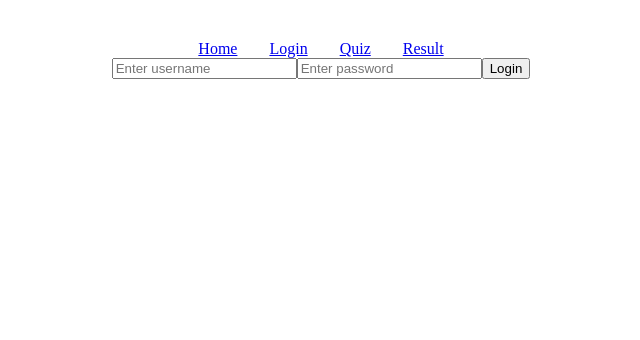
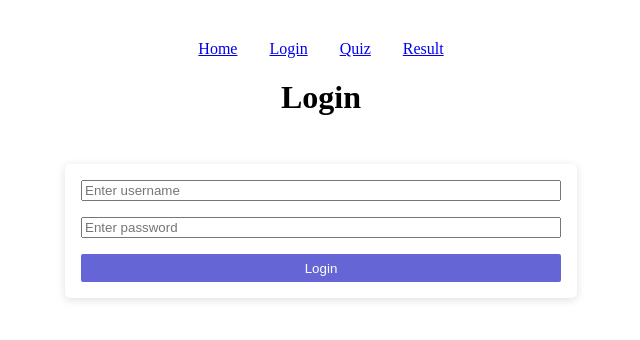
Before and after one commit to sanskriti2005/react-quiz-app, a React (Vite) app: page /#/login in a window 1280 px wide. Shown: the top 340 px of the page, without its empty margins (319-959 px from the left). Built offline with nearby package versions, Linux system fonts and the light colour scheme.

Commit message:
built the quizItem page

```diff
--- a/src/App.css
+++ b/src/App.css
@@ -46,3 +46,32 @@ nav{
   gap: 2rem;
   justify-content: center;
 }
+
+.login-form{
+  display: flex;
+  flex-direction: column;
+  gap: 1rem;
+  width: 40%;
+  padding: 1rem;
+  margin: auto;
+  margin-top: 3rem;
+  box-shadow: rgba(99, 99, 99, 0.2) 0px 2px 8px 0px;
+  border-radius: 5px;
+}
+
+.login-form > input[type=submit]{
+  background-color: rgb(101, 101, 213);
+  border: none;
+  color: white;
+  padding: 0.4rem;
+  border-radius: 2px;
+
+}
+
+.result{
+  box-shadow: rgba(99, 99, 99, 0.2) 0px 2px 8px 0px;
+  background-color: #d7d7d7;
+  padding: 4rem;
+  margin: 2rem;
+  border-radius: 2px;
+}
--- a/src/App.jsx
+++ b/src/App.jsx
@@ -7,6 +7,7 @@ import { Routes, Route } from "react-router-dom";
 import { Login } from "./components/Login";
 import { Navbar } from "./components/Navbar";
 import { Quiz } from "./components/Quiz";
+import { Result } from "./components/Result";
 
 function App() {
   const [count, setCount] = useState(0);
@@ -19,6 +20,7 @@ function App() {
         <Route path="/" element={<Home />} />
         <Route path="/login" element={<Login />} />
         <Route path="/quiz" element={<Quiz/>}/>
+        <Route path="/result/:userId" element={<Result/>}/>
       </Routes>
     </>
   );
--- a/src/components/Login.jsx
+++ b/src/components/Login.jsx
@@ -21,10 +21,13 @@ export const Login = () => {
   }
 
   return (
-    <form onSubmit={handleSubmit}>
+    <div>
+      <h1>Login</h1>
+    <form onSubmit={handleSubmit} className='login-form'>
       <input type="text" placeholder='Enter username' name='username' onChange={handleInput}/>
       <input type="password" placeholder='Enter password' name='password' onChange={handleInput}/>
       <input type="submit" value='Login' />
     </form>
+    </div>
   )
 }
--- a/src/components/Quiz.jsx
+++ b/src/components/Quiz.jsx
@@ -1,11 +1,14 @@
 import axios from "axios";
 import React, { useContext, useEffect, useState } from "react";
 import { AuthContext } from "../context/AuthContextProvider";
+import { useNavigate } from "react-router-dom";
+import { QuizItem } from "./QuizItem";
 
 export const Quiz = () => {
   const [questions, setQuestions] = useState([]);
   const [answers, setAnswers] = useState({});
-  const {userId} = useContext(AuthContext);
+  const { userId } = useContext(AuthContext);
+  const navigate = useNavigate();
 
   useEffect(() => {
     axios
@@ -14,68 +17,38 @@ export const Quiz = () => {
       .catch((err) => console.log(err.message));
   }, []);
 
-
   const handleQuizSubmit = (e) => {
     e.preventDefault();
-    axios.post('https://mulberry-quilled-thursday.glitch.me/api/submit', {userId, answers})
-    .then(res => console.log(res))
-    .catch(err => alert(err.message))
-  }
+    axios
+      .post("https://mulberry-quilled-thursday.glitch.me/api/submit", {
+        userId,
+        answers,
+      })
+      .then((res) => alert(res.data.message))
+      .catch((err) => alert(err.message));
+
+    navigate(`/result/${userId}`);
+  };
 
   const handleQuizInput = (e) => {
-    const {name, value} = e.target
-    setAnswers({...answers, [name]:value})
+    const { name, value } = e.target;
+    setAnswers({ ...answers, [name]: value });
     console.log(name, value);
-  }
+  };
   return (
     <form onSubmit={handleQuizSubmit}>
       {questions.length &&
         questions.map((question) => {
+          // console.log(question)
           return (
-            <div key={question.id}>
-                <p>{question.question}</p>
-              <div>
-                <div>
-                  <input
-                    type="radio"
-                    name={question.id}
-                    value={question.options[0]}
-                    onChange={handleQuizInput}
-                  />{" "}
-                  <label>{question.options[0]}</label>{" "}
-                </div>
-                <div>
-                  <input
-                    type="radio"
-                    name={question.id}
-                    value={question.options[1]}
-                    onChange={handleQuizInput}
-                  />
-                  <label>{question.options[1]}</label>{" "}
-                </div>
-                <div>
-                  <input
-                    type="radio"
-                    name={question.id}
-                    value={question.options[2]}
-                    onChange={handleQuizInput}
-                  />
-                  <label>{question.options[2]}</label>{" "}
-                </div>
-                <div>
-                  <input
-                    type="radio"
-                    name={question.id}
-                    value={question.options[3]}
-                    onChange={handleQuizInput}
-                  />{" "}
-                  <label>{question.options[3]}</label>
-                </div>
-              </div>
-            </div>
+            <QuizItem
+              question={question}
+              key={question.id}
+              handleQuizInput={handleQuizInput}
+            />
           );
         })}
-        <input type="submit" value="Submit answers" />
+      <input type="submit" value="Submit answers" />
     </form>
   );
 };
--- a/src/components/QuizItem.jsx
+++ b/src/components/QuizItem.jsx
@@ -0,0 +1,69 @@
+import React, { useState } from "react";
+
+export const QuizItem = ({ question, handleQuizInput }) => {
+  const [showAns, setShowAns] = useState(false);
+  const [correctOrNot, setCorrectOrNot] = useState(false);
+  const [allQ, setAllQ] = useState([]);
+
+  const handleShowAns = (id) => {
+    setShowAns(!showAns);
+    axios
+      .get("https://mulberry-quilled-thursday.glitch.me/api/questions")
+      .then((res) => setAllQ(res.data.questions))
+      .catch((err) => console.log(err.message));
+
+    const questionEle = allQ.find((ele) => ele.id === id);
+    if (questionEle.answer === question.answer) {
+      setCorrectOrNot(true);
+    } else {
+      setCorrectOrNot(false);
+    }
+  };
+
+  return (
+    <div key={question.id} id={question.id}>
+      <p>{question.question}</p>
+      <div>
+        <div>
+          <input
+            type="radio"
+            name={question.id}
+            value={question.options[0]}
+            onChange={handleQuizInput}
+          />{" "}
+          <label>{question.options[0]}</label>{" "}
+        </div>
+        <div>
+          <input
+            type="radio"
+            name={question.id}
+            value={question.options[1]}
+            onChange={handleQuizInput}
+          />
+          <label>{question.options[1]}</label>{" "}
+        </div>
+        <div>
+          <input
+            type="radio"
+            name={question.id}
+            value={question.options[2]}
+            onChange={handleQuizInput}
+          />
+          <label>{question.options[2]}</label>{" "}
+        </div>
+        <div>
+          <input
+            type="radio"
+            name={question.id}
+            value={question.options[3]}
+            onChange={handleQuizInput}
+          />{" "}
+          <label>{question.options[3]}</label>
+        </div>
+        <button type="button" onClick={() => handleShowAns(question.id)}>
+          Show Answers
+        </button>
+      </div>
+    </div>
+  );
+};
--- a/src/components/Result.jsx
+++ b/src/components/Result.jsx
@@ -0,0 +1,20 @@
+import React, { useEffect, useState } from "react";
+import { useParams } from "react-router-dom";
+import axios from "axios";
+
+export const Result = () => {
+  const { userId } = useParams();
+  const [response, setResponse] = useState({});
+  useEffect(() => {
+    axios
+      .get(`https://mulberry-quilled-thursday.glitch.me/api/result/${userId}`)
+      .then((res) => setResponse(res.data))
+      .catch((err) => alert(err.message));
+  }, []);
+  return (
+    <div className="result">
+      <h1>🎉Yay! Quiz Completed!🎉</h1>
+      <p>You answered {response.score} out of {response.totalQuestions} correctly!</p>
+    </div>
+  );
+};
```
